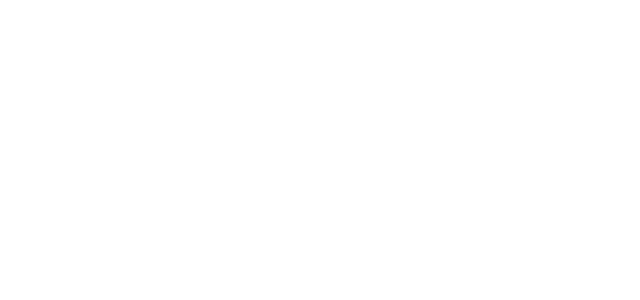
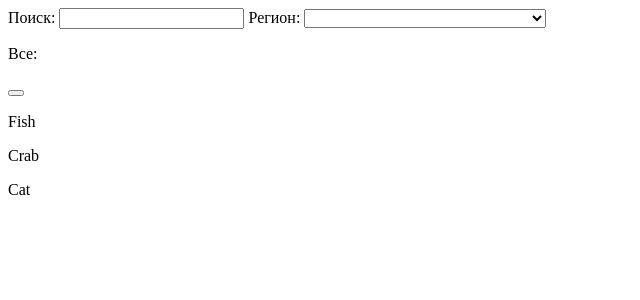
Before and after one commit to Nejer6/red-book-client, a Vue app: page / in a window 1280 px wide. Shown: the top 300 px of the page, without its empty margins (0-640 px from the left). Built offline with nearby package versions, Linux system fonts and the light colour scheme.

Commit message:
Переработанная структура

```diff
--- a/src/App.vue
+++ b/src/App.vue
@@ -1,25 +1,16 @@
 <template>
-<div>
-  <app-map />
-  <app-menu />
-</div>
+  <div>
+    <main-page/>
+  </div>
 </template>
 
 <script>
-import AppMap from "@/components/app-map";
-import AppMenu from "@/components/app-menu";
+import MainPage from "@/components/main-page";
+
 export default {
   name: 'App',
-
-  data() {
-    return {
-      selectedOrganisms: []
-    }
-  },
-
   components: {
-    AppMenu,
-    AppMap
+    MainPage
   }
 }
 </script>
--- a/src/components/app-all.vue
+++ /dev/null
@@ -1,17 +0,0 @@
-<template>
-<div>
-  <app-kingdom />
-</div>
-</template>
-
-<script>
-import AppKingdom from "@/components/app-kingdom";
-export default {
-  name: "app-all",
-  components: {AppKingdom}
-}
-</script>
-
-<style scoped>
-
-</style>
--- a/src/components/app-kingdom.vue
+++ /dev/null
@@ -1,17 +0,0 @@
-<template>
-<div>
-  <app-organism />
-</div>
-</template>
-
-<script>
-import AppOrganism from "@/components/app-organism";
-export default {
-  name: "app-kingdom",
-  components: {AppOrganism}
-}
-</script>
-
-<style scoped>
-
-</style>
--- a/src/components/app-menu.vue
+++ b/src/components/app-menu.vue
@@ -1,16 +1,88 @@
 <template>
-<div>
-  <app-selected />
-  <app-all />
-</div>
+  <div>
+    <div v-if="!isEmptySelected">
+      <div>
+        <p>Выбранные: </p>
+        <button/>
+      </div>
+      <app-organism v-for="organism in selectedOrganisms"
+                    :key="organism.id"
+                    :organism="organism"
+                    @click="removeSelect(organism)"/>
+    </div>
+
+    <!--Поисковик и фильтры-->
+    <div>
+      Поиск:
+      <input v-model="search">
+
+      Регион:
+      <select v-model="region">
+        <option>Любая</option>
+        <option>Мурманская область</option>
+        <option>Архангельская область</option>
+        <option>Республика Карелия</option>
+        <option>Республика Коми</option>
+        <option>Ненецкий автономный округ</option>
+        <option>Ямало-ненецкий автономный округ</option>
+        <option>Красноярский край</option>
+        <option>Республика Саха (Якутия)</option>
+        <option>Чукотский автономный округ</option>
+      </select>
+
+      <!--todo      Царство:-->
+      <!--      <select>-->
+      <!--        <option></option>-->
+      <!--      </select>-->
+
+    </div>
+
+    <div>
+      <p>Все: </p>
+      <button/>
+    </div>
+    <div v-for="organism in allOrganisms"
+         :key="organism.id">
+      <app-organism v-if="selectedOrganisms.indexOf(organism) === -1"
+                    :organism="organism"
+                    @click="selectOrganism(organism)"/>
+    </div>
+
+  </div>
 </template>
 
 <script>
-import AppSelected from "@/components/app-selected";
-import AppAll from "@/components/app-all";
+import AppOrganism from "@/components/app-organism";
+
 export default {
   name: "app-menu",
-  components: {AppAll, AppSelected}
+
+  data() {
+    return {
+      allOrganisms: [{id: 1, nameRussian: "Fish"}, {id: 2, nameRussian: "Crab"}, {id: 3, nameRussian: "Cat"}],
+      selectedOrganisms: [],
+      search: "",
+      region: ""
+    }
+  },
+
+  components: {AppOrganism},
+
+  computed: {
+    isEmptySelected() {
+      return this.selectedOrganisms.length === 0
+    }
+  },
+
+  methods: {
+    selectOrganism(organism) {
+      this.selectedOrganisms.push(organism)
+    },
+
+    removeSelect(organism) {
+      this.selectedOrganisms = this.selectedOrganisms.filter(item => item !== organism)
+    }
+  }
 }
 </script>
 
--- a/src/components/app-organism.vue
+++ b/src/components/app-organism.vue
@@ -1,12 +1,14 @@
 <template>
-<div>
 
-</div>
+<p>{{organism.nameRussian}}</p>
+
 </template>
 
 <script>
 export default {
-  name: "app-organism"
+  name: "app-organism",
+
+  props: ["organism"]
 }
 </script>
 
--- a/src/components/app-selected.vue
+++ /dev/null
@@ -1,17 +0,0 @@
-<template>
-<div>
-  <app-organism />
-</div>
-</template>
-
-<script>
-import AppOrganism from "@/components/app-organism";
-export default {
-  name: "app-selected",
-  components: {AppOrganism}
-}
-</script>
-
-<style scoped>
-
-</style>
--- /dev/null
+++ b/src/components/main-page.vue
@@ -0,0 +1,24 @@
+<template>
+  <div>
+    <app-map/>
+    <app-menu/>
+  </div>
+</template>
+
+<script>
+import AppMap from "@/components/app-map";
+import AppMenu from "@/components/app-menu";
+
+export default {
+  name: 'main-page',
+
+  components: {
+    AppMenu,
+    AppMap
+  }
+}
+</script>
+
+<style>
+
+</style>
```
